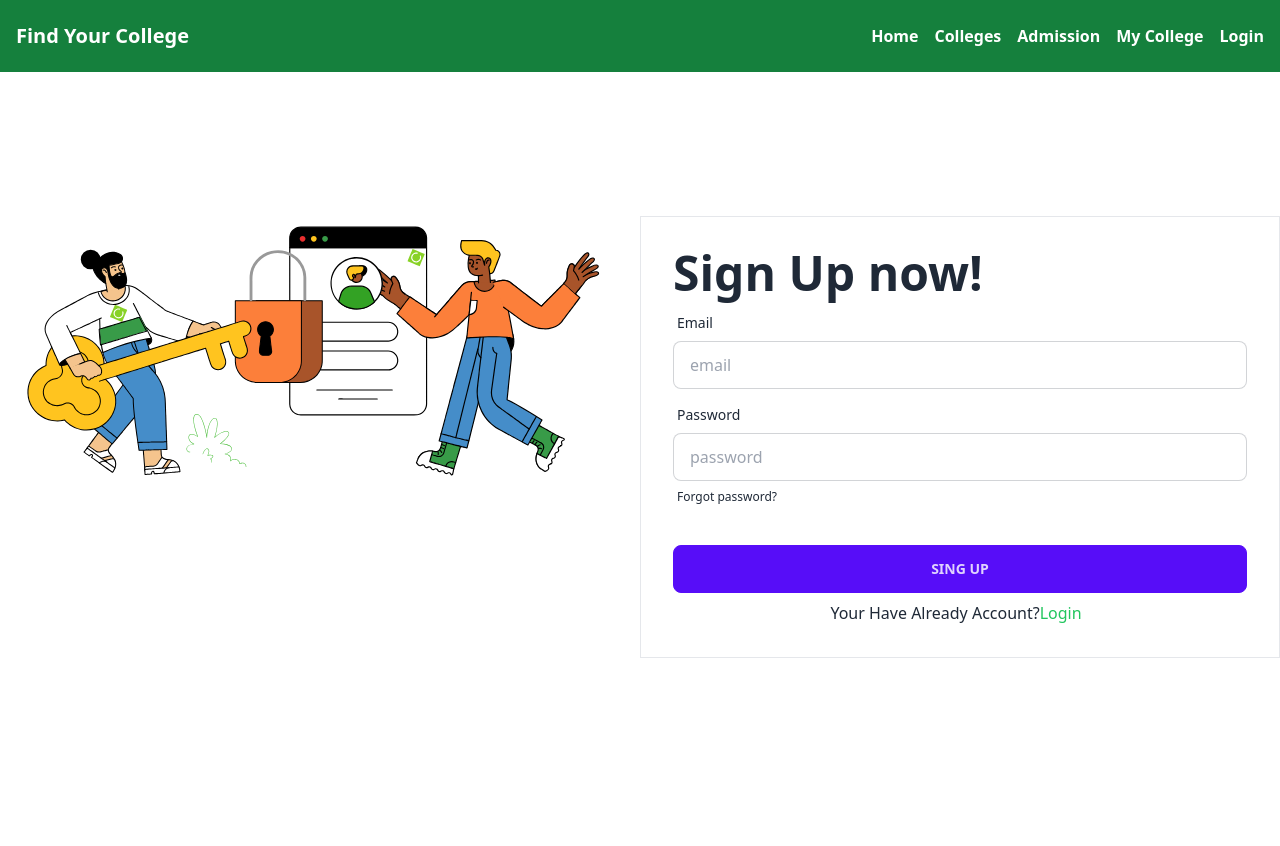
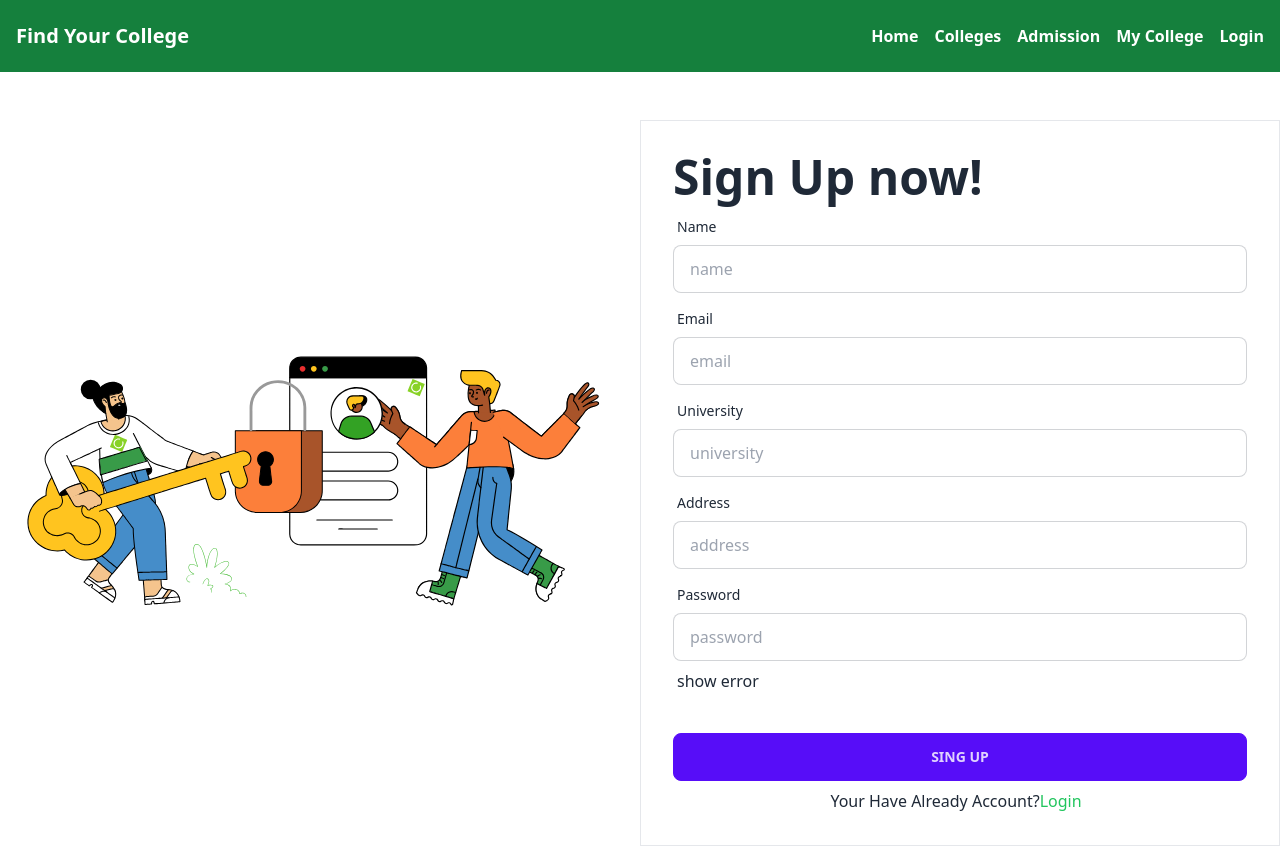
Before and after one commit to Chandan-Chandra-shil/find-your-college-client, a React (Vite) app: page /singUp in a window 1280 px wide. Before the commit the page ends 800 px from the top, so only its background shows below. Built offline with nearby package versions, Linux system fonts and the light colour scheme; no server answers.

Commit message:
add sing up and login fuctionality

```diff
--- a/package.json
+++ b/package.json
@@ -19,7 +19,8 @@
     "react-dom": "^18.2.0",
     "react-icons": "^4.10.1",
     "react-router-dom": "^6.14.2",
-    "sort-by": "^1.2.0"
+    "sort-by": "^1.2.0",
+    "sweetalert2": "^11.7.19"
   },
   "devDependencies": {
     "@types/react": "^18.2.15",
--- a/src/Pages/Shared/Footer/Login/Login.jsx
+++ b/src/Pages/Shared/Footer/Login/Login.jsx
@@ -1,14 +1,49 @@
 import Lottie from "lottie-react";
 import loginImage from "../../../../assets/login.json";
-import { Link } from "react-router-dom";
+import { Link, useLocation, useNavigate } from "react-router-dom";
+import { useContext } from "react";
+import { AuthContext } from "../../../../Provider/AuthProvider";
+import Swal from "sweetalert2";
 const Login = () => {
+  const { logIn } = useContext(AuthContext);
+ const location = useLocation();
+ const navigate = useNavigate();
+ const from = location.state?.from?.pathname || "/";
+// handle login
+
+  const handleLogIn = (event) => {
+    event.preventDefault();
+
+    const form = event.target;
+    const email = form.email.value;
+    const password = form.password.value;
+    console.log(email, password);
+    logIn(email, password)
+      .then((result) => {
+        const loggedUser = result.user;
+        console.log(loggedUser);
+        form.reset("");
+        Swal.fire({
+          position: "top-end",
+          icon: "success",
+          title: "Login Successfully",
+          showConfirmButton: false,
+          timer: 1500,
+        });
+        navigate(from, { replace: true });
+      })
+      .catch((error) => {
+        console.log(error.message);
+      });
+  };
+
   return (
     <div className="md:mt-36 mt-0">
       <div className=" md:flex ">
         <div className=" md:w-1/2">
           <Lottie className="" animationData={loginImage} loop={true} />
         </div>
-        <form className="md:w-1/2 ">
+        <form onSubmit={handleLogIn} className="md:w-1/2 ">
           <div className="card-body border">
             <h1 className="text-5xl font-bold">Login now!</h1>
             <div className="form-control">
@@ -16,7 +51,8 @@ const Login = () => {
                 <span className="label-text">Email</span>
               </label>
               <input
-                type="text"
+                type="email"
+                name="email"
                 placeholder="email"
                 className="input input-bordered"
               />
@@ -26,7 +62,8 @@ const Login = () => {
                 <span className="label-text">Password</span>
               </label>
               <input
-                type="text"
+                type="password"
+                name="password"
                 placeholder="password"
                 className="input input-bordered"
               />
@@ -43,7 +80,6 @@ const Login = () => {
               <p>
                 Find Your College New?
                 <Link className="text-green-500" to="/singUp">
-
                   Sing Up
                 </Link>
               </p>
--- a/src/Pages/Shared/SignUp/SignUp.jsx
+++ b/src/Pages/Shared/SignUp/SignUp.jsx
@@ -1,23 +1,103 @@
 import Lottie from "lottie-react";
 import loginImage from "../../../assets/login.json";
-import { Link } from "react-router-dom";
+import { Link, useLocation, useNavigate } from "react-router-dom";
+import { AuthContext } from "../../../Provider/AuthProvider";
+import { useContext } from "react";
+
+import Swal from "sweetalert2";
 const SignUp = () => {
+  const location = useLocation();
+  const navigate = useNavigate();
+  const from = location.state?.from?.pathname || "/";
+  const {createUser} = useContext(AuthContext)
+
+  const handleSignUp = (event) => {
+    event.preventDefault()
+      const form = event.target;
+      const name = form.name.value;
+      const email = form.email.value;
+      const password = form.password.value;
+      const university = form.university.value;
+    const address = form.address.value;
+    const userInfo = {
+      name,
+      email,
+      password,
+      university,
+      address,
+    };
+
+    createUser(email, password)
+      .then((result) => {
+        const newUser = result.user;
+        form.reset();
+        Swal.fire({
+          position: "top-end",
+          icon: "success",
+          title: "Sign Up Successfully",
+          showConfirmButton: false,
+          timer: 1500,
+        });
+         navigate(from, { replace: true });
+
+        console.log(newUser);
+      })
+      .catch((error) => {
+        console.log(error.message);
+      });
+
+      console.log(userInfo);
+  }
   return (
-    <div className="md:mt-36 mt-0">
-      <div className=" md:flex ">
+    <div className="md:mt-12 mt-0">
+      <div className=" md:flex items-center ">
         <div className=" md:w-1/2">
           <Lottie className="" animationData={loginImage} loop={true} />
         </div>
-        <form className="md:w-1/2 ">
+        <form onSubmit={handleSignUp} className="md:w-1/2 ">
           <div className="card-body border">
             <h1 className="text-5xl font-bold">Sign Up now!</h1>
+            <div className="form-control">
+              <label className="label">
+                <span className="label-text">Name</span>
+              </label>
+              <input
+                type="text"
+                name="name"
+                placeholder="name"
+                className="input input-bordered"
+              />
+            </div>
             <div className="form-control">
               <label className="label">
                 <span className="label-text">Email</span>
               </label>
               <input
+                type="email"
+                  name="email"
+                placeholder="email"
+                className="input input-bordered"
+              />
+            </div>
+            <div className="form-control">
+              <label className="label">
+                <span className="label-text">University</span>
+              </label>
+              <input
                 type="text"
-                placeholder="email"
+                name="university"
+                placeholder="university"
+                className="input input-bordered"
+              />
+            </div>
+            <div className="form-control">
+              <label className="label">
+                <span className="label-text">Address</span>
+              </label>
+              <input
+                type="text"
+                name="address"
+                placeholder="address"
                 className="input input-bordered"
               />
             </div>
@@ -26,14 +106,15 @@ const SignUp = () => {
                 <span className="label-text">Password</span>
               </label>
               <input
-                type="text"
+                type="password"
+                name="password"
                 placeholder="password"
                 className="input input-bordered"
               />
               <label className="label">
-                <a href="#" className="label-text-alt link link-hover">
-                  Forgot password?
-                </a>
+
+                 show error
+
               </label>
             </div>
             <div className="form-control mt-6">
```
Also changed, not shown: 1 other file (tests, documents, lock files or other folders).
